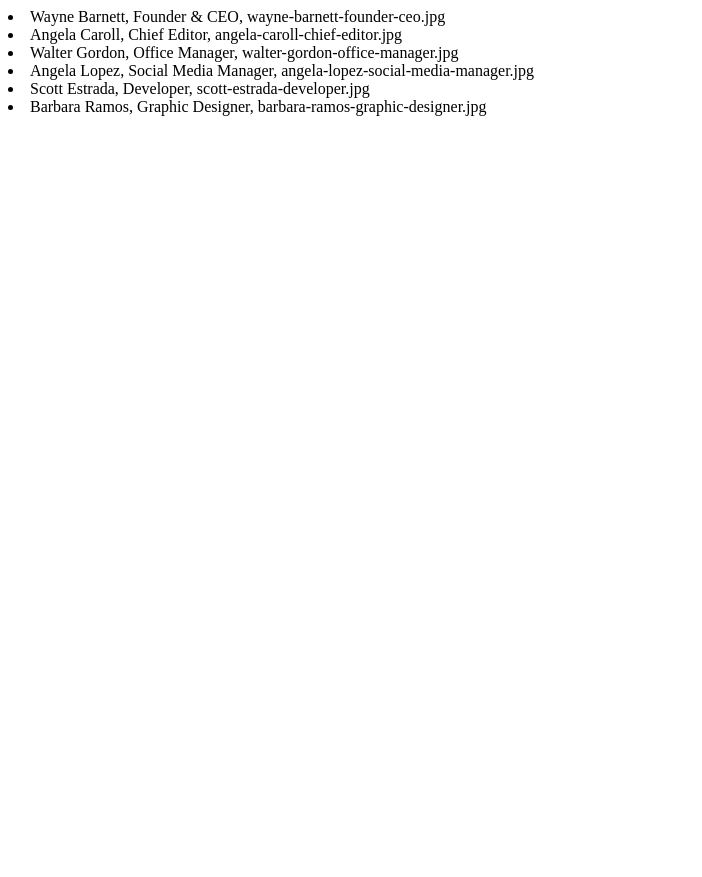
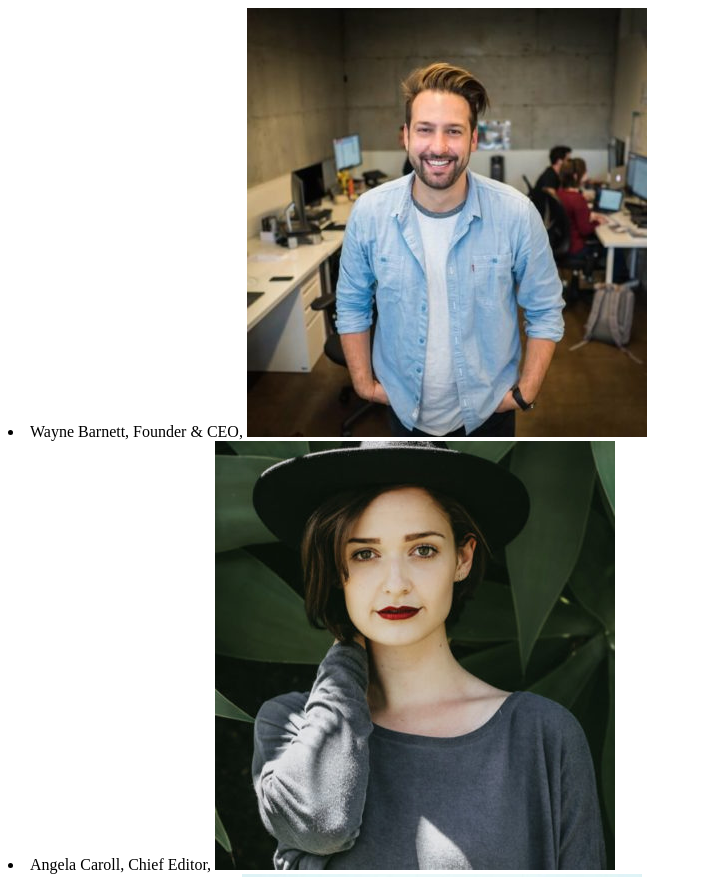
Before and after one commit to AlessioAbbati/js-our-team, a plain HTML site: page index.html in a window 1280 px wide. Shown: the top 877 px of the page, without its empty margins (0-702 px from the left). Before the commit the page ends 800 px from the top, so only its background shows below. Drawn offline with Linux system fonts and the light colour scheme.

Commit message:
add photos in html

```diff
--- a/myscript.js
+++ b/myscript.js
@@ -4,32 +4,32 @@ const team = [
     {
         name: 'Wayne Barnett',
         role: 'Founder & CEO',
-        photo: 'wayne-barnett-founder-ceo.jpg'
+        photo: `<img src="img/wayne-barnett-founder-ceo.jpg" alt="">`
     },
     {
         name: 'Angela Caroll',
         role: 'Chief Editor',
-        photo: 'angela-caroll-chief-editor.jpg'
+        photo: `<img src="img/angela-caroll-chief-editor.jpg" alt="">`
     },
     {
         name: 'Walter Gordon',
         role: 'Office Manager',
-        photo: 'walter-gordon-office-manager.jpg'
+        photo: `<img src="img/walter-gordon-office-manager.jpg" alt="">`
     },
     {
         name: 'Angela Lopez',
         role: 'Social Media Manager',
-        photo: 'angela-lopez-social-media-manager.jpg'
+        photo: `<img src="img/angela-lopez-social-media-manager.jpg" alt="">`
     },
     {
         name: 'Scott Estrada',
         role: 'Developer',
-        photo: 'scott-estrada-developer.jpg'
+        photo: `<img src="img/scott-estrada-developer.jpg" alt="">`
     },
     {
         name: 'Barbara Ramos',
         role: 'Graphic Designer',
-        photo: 'barbara-ramos-graphic-designer.jpg'
+        photo: `<img src="img/barbara-ramos-graphic-designer.jpg" alt="">`
     }
 ];
 
```
Also changed, not shown: index.html (line endings or trailing spaces).
